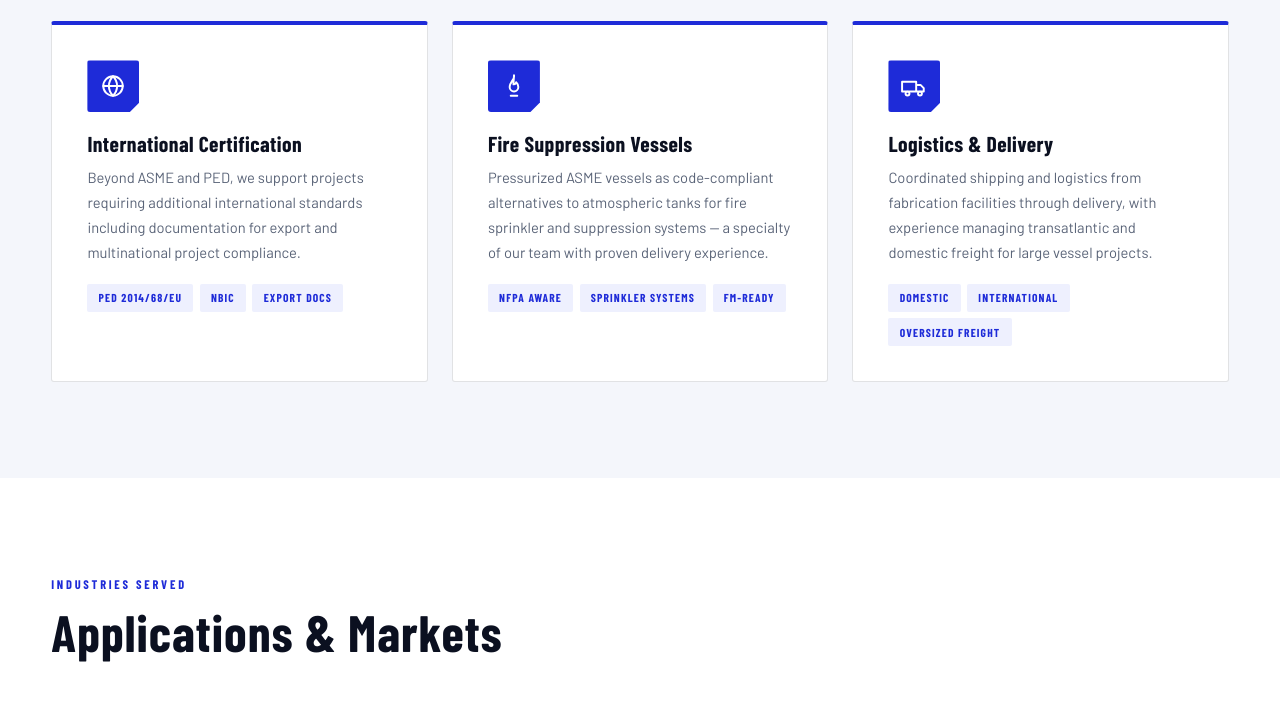
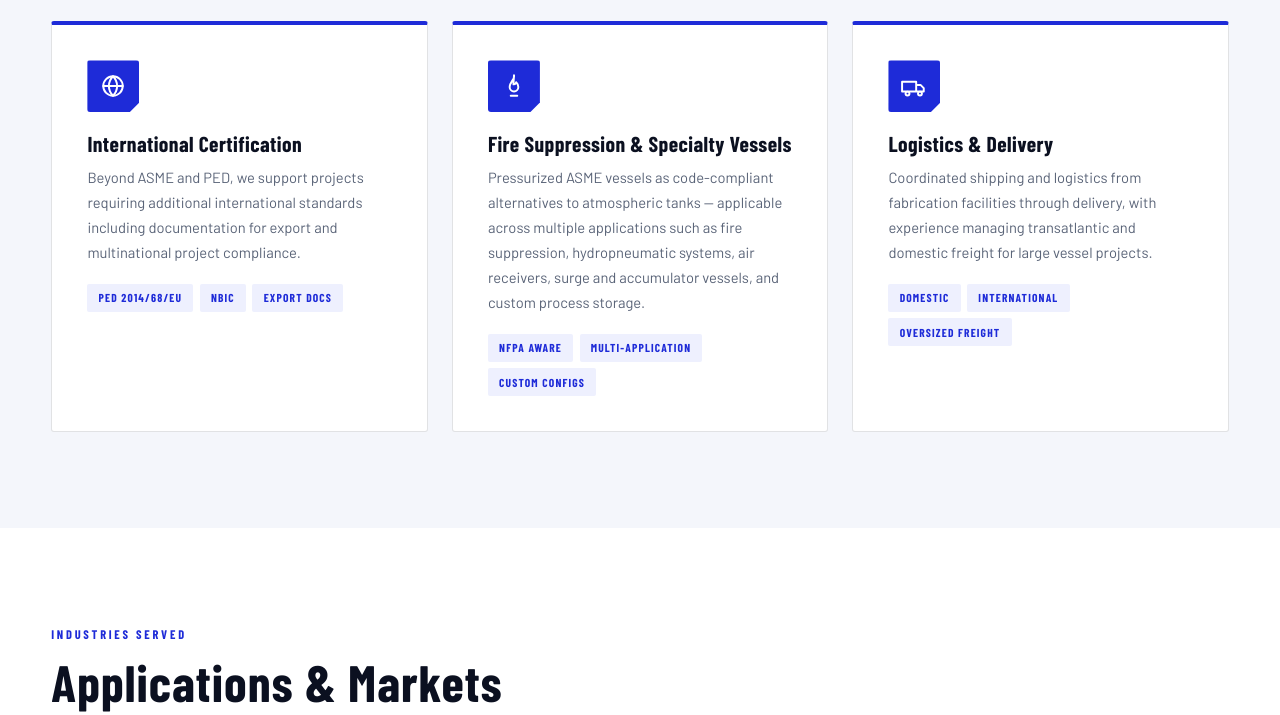
Before and after one commit to NSeymourCodes/snprvessels.com, a plain HTML site: page index.html in a window 1280 px wide. Shown: the part 1566-2281 px from the top of the page. Drawn offline with nearby package versions, Linux system fonts and the light colour scheme; a web font is replaced by a local one.

Commit message:
made it more general and less fire supression focused
Updated service description and tags for clarity and specificity. Modified company name placeholder in the form.

```diff
--- a/index.html
+++ b/index.html
@@ -685,10 +685,10 @@ footer {
       <div class="service-icon">
         <svg viewBox="0 0 24 24" fill="none" stroke="currentColor" stroke-width="1.8" stroke-linecap="round" stroke-linejoin="round"><path d="M12 2c1 4-4 6-4 11a4 4 0 0 0 8 0c0-2-1-3.5-2-4.5-.5 1.5-1.5 2-2.5 2C11.5 8 12 4.5 12 2z"/><path d="M9 21h6"/></svg>
       </div>
-      <h3>Fire Suppression Vessels</h3>
-      <p>Pressurized ASME vessels as code-compliant alternatives to atmospheric tanks for fire sprinkler and suppression systems — a specialty of our team with proven delivery experience.</p>
+      <h3>Fire Suppression &amp; Specialty Vessels</h3>
+      <p>Pressurized ASME vessels as code-compliant alternatives to atmospheric tanks — applicable across multiple applications such as fire suppression, hydropneumatic systems, air receivers, surge and accumulator vessels, and custom process storage.</p>
       <div class="service-tags">
-        <span class="service-tag">NFPA Aware</span><span class="service-tag">Sprinkler Systems</span><span class="service-tag">FM-Ready</span>
+        <span class="service-tag">NFPA Aware</span><span class="service-tag">Multi-Application</span><span class="service-tag">Custom Configs</span>
       </div>
     </div>
     <div class="service-card reveal">
@@ -850,7 +850,7 @@ footer {
       </div>
       <div class="form-group">
         <label for="f-company">Company</label>
-        <input id="f-company" name="company" type="text" placeholder="Your company name inc." />
+        <input id="f-company" name="company" type="text" placeholder="Your company inc." />
       </div>
       <div class="form-group">
         <label for="f-email">Email</label>
```
